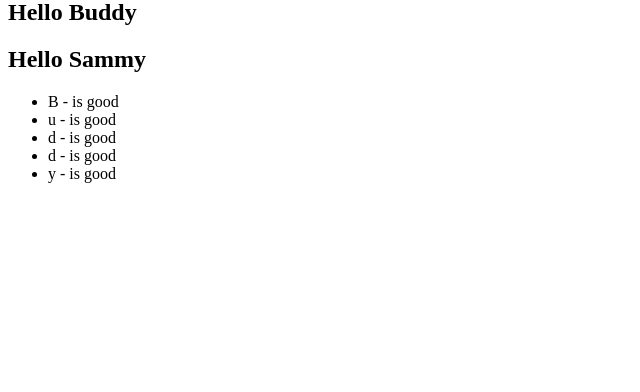
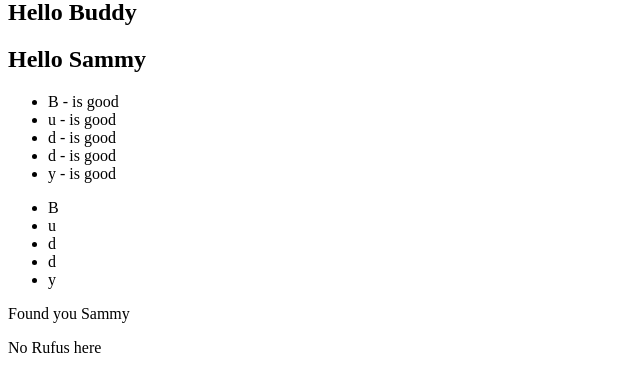
Before and after one commit to ghigbie/flask-training, a Flask app: page / in a window 1280 px wide. Shown: the part 139-531 px from the top of the page, without its empty margins (0-640 px from the left). Run offline with Flask 2, Linux system fonts and the light colour scheme.

Commit message:
Add basic control flor in template

```diff
--- a/app.py
+++ b/app.py
@@ -6,7 +6,8 @@ def index():
     name = "Buddy"
     letters = list(name)
     pup_dictionary = {'pup_name': 'Sammy', 'pup_type': 'Laborador'}
-    return render_template('home.html', name=name, letters=letters, pup_dictionary=pup_dictionary)
+    puppies = ['Sammy', 'Fluffy', 'Albert', 'Cuddles']
+    return render_template('home.html', name=name, letters=letters, pup_dictionary=pup_dictionary, puppies=puppies)
 
 @app.route('/about')
 def about():
--- a/templates/home.html
+++ b/templates/home.html
@@ -16,5 +16,21 @@
         <li>{{ letter }} - is good</li>
         {% endfor %}
     </ul>
+    <ul>
+        {% for element in letters %}
+                <li>{{ element|e }}</li>
+        {% endfor %}
+    </ul>
+    {% if 'Sammy' in puppies %}
+        <p>Found you Sammy</p>
+    {% else %}
+        <p>No Sammy here</p>
+    {% endif %}
+
+    {% if 'Rufus' in puppies %}
+        <p>Found you Rufus</p>
+    {% else %}
+        <p>No Rufus here</p>
+    {% endif %}
 </body>
 </html>
```
